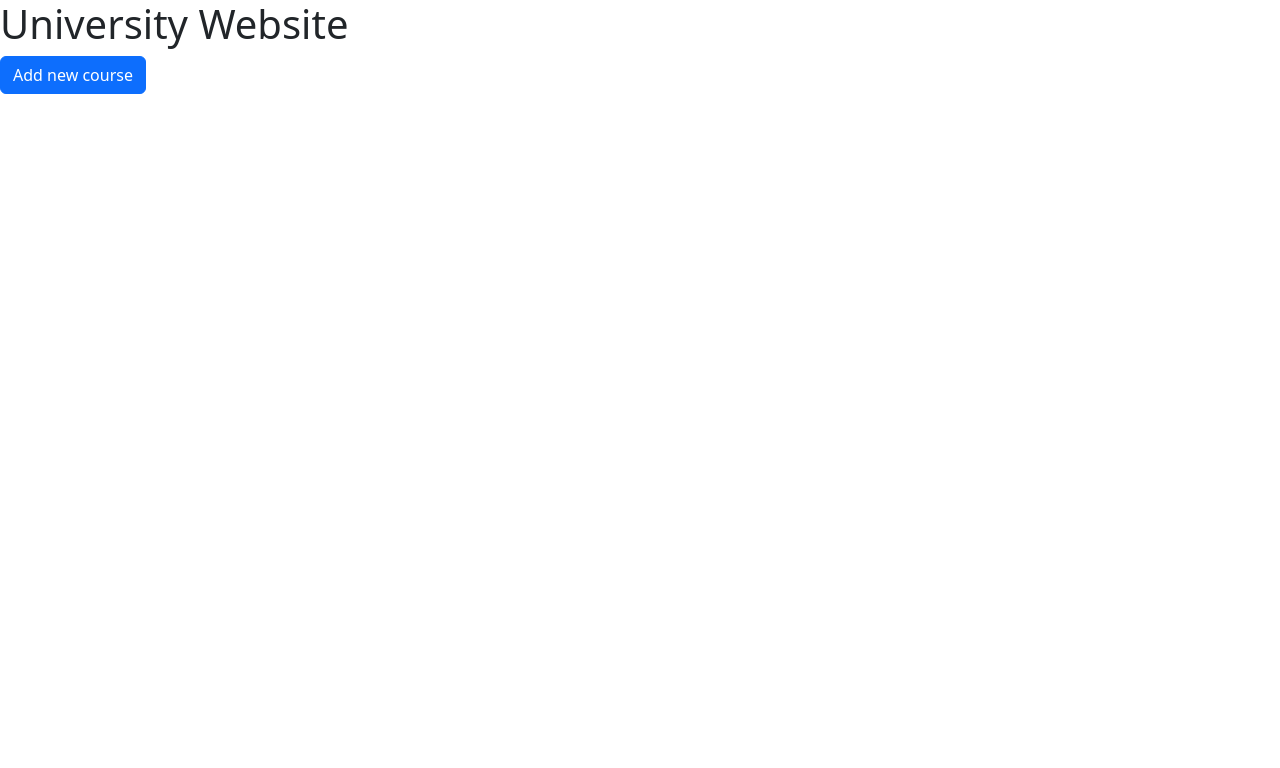
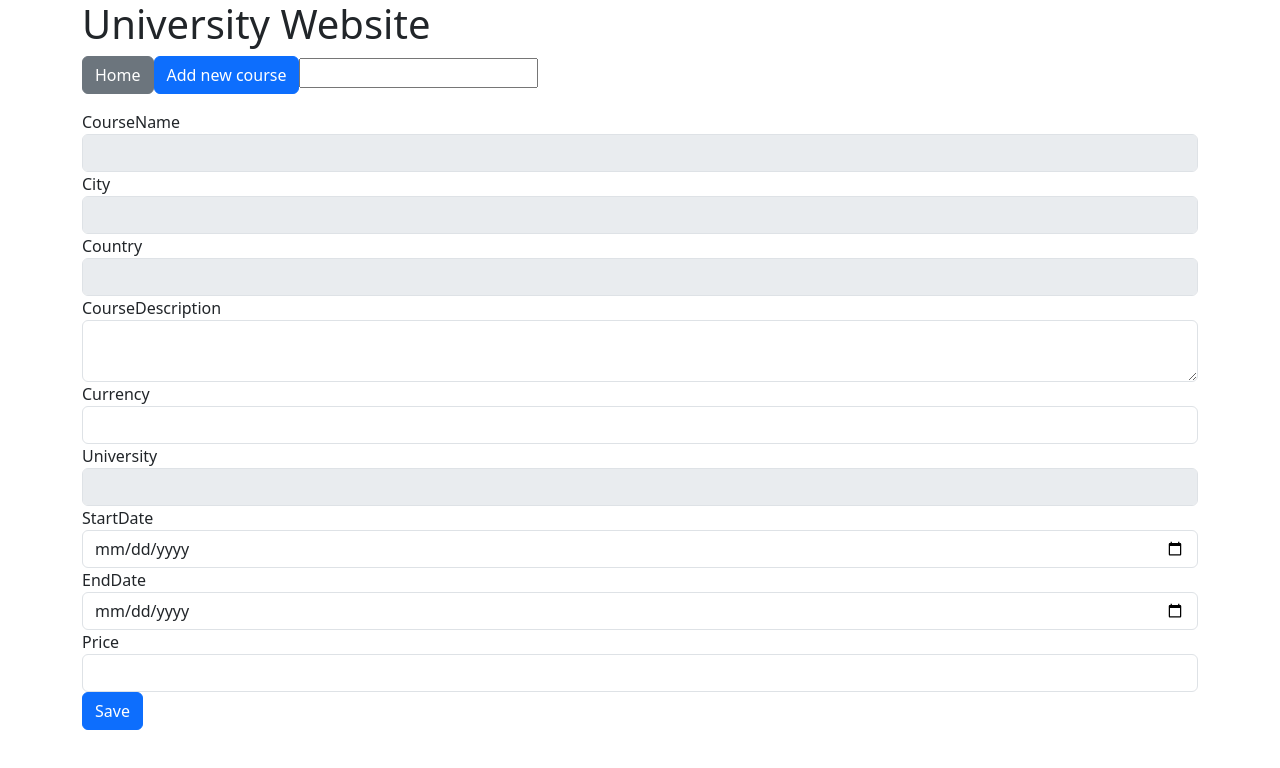
Before and after one commit to adilsaju/adcore-assignment, an Angular app in the folder client/: page /edit-course/1 in a window 1280 px wide. Before the commit this address led to /. Shown: the top 768 px of the page. Built offline with nearby package versions, Linux system fonts and the light colour scheme; no server answers.

Commit message:
edit c done

```diff
--- a/client/src/app/app.component.html
+++ b/client/src/app/app.component.html
@@ -1,6 +1,13 @@
-<div>
+<div class="container">
   <h1>University Website</h1>
-  <button class="btn btn-primary" (click)="navigateToAddCourse()">Add new course</button>
+
+  <div>
+    <button class="btn btn-secondary" (click)="navigateToHome()">Home</button>
+
+    <button class="btn btn-primary" (click)="navigateToAddCourse()">Add new course</button>
+
+    <input type="search" name="" id="">
+  </div>
 </div>
 
 
--- a/client/src/app/app.component.ts
+++ b/client/src/app/app.component.ts
@@ -17,4 +17,7 @@ export class AppComponent {
   navigateToAddCourse(): void {
     this.router.navigate(['/add-course']);
   }
+  navigateToHome(): void {
+    this.router.navigate(['/']);
+  }
 }
--- a/client/src/app/app.routes.ts
+++ b/client/src/app/app.routes.ts
@@ -5,5 +5,5 @@ import { CourseFormComponent } from './course-form/course-form.component';
 export const routes: Routes = [
     { path: '', component: CourseListComponent },
     { path: 'add-course', component: CourseFormComponent },
-    { path: 'edit-course', component: CourseFormComponent }
+    { path: 'edit-course/:id', component: CourseFormComponent }
 ];
--- a/client/src/app/course-form/course-form.component.html
+++ b/client/src/app/course-form/course-form.component.html
@@ -15,7 +15,8 @@
     </div>
     <div class="form-group">
         <label for="CourseDescription">CourseDescription</label>
-        <input id="CourseDescription" formControlName="CourseDescription" class="form-control" />
+        <textarea id="CourseDescription" formControlName="CourseDescription" class="form-control"></textarea>
+        <!-- <input  /> -->
     </div>
     <div class="form-group">
         <label for="Currency">Currency</label>
--- a/client/src/app/course-form/course-form.component.ts
+++ b/client/src/app/course-form/course-form.component.ts
@@ -36,18 +36,38 @@ export class CourseFormComponent {
   }
 
   ngOnInit(): void {
-    if (this.courseId) {
-      this.courseService.getCourseById(this.courseId).subscribe(course => {
-        this.courseForm.patchValue(course);
-      });
-    }
+    this.route.paramMap.subscribe(params => {
+      this.courseId = params.get('id');
+
+      if (this.courseId) {
+        console.log(" FOUND");
+
+        this.courseService.getCourseById(this.courseId).subscribe(course => {
+          this.courseForm.patchValue(course);
+        });
+
+      //only during edit disable
+      this.courseForm.get('City')?.disable();
+      this.courseForm.get('Country')?.disable();
+      this.courseForm.get('CourseName')?.disable();
+      this.courseForm.get('University')?.disable();
+
+      }
+      else{
+        console.log("NOT3 FOUND");
+
+      }
+    })
+
   }
 
   onSubmit(): void {
     if (this.courseForm.valid) {
-      const formData = this.courseForm.value;
+      // const formData = this.courseForm.value;
+      const formData = this.courseForm.getRawValue();
+
       if (this.courseId) {
-        this.courseService.updateCourse(formData).subscribe(() => {
+        this.courseService.updateCourse(this.courseId, formData).subscribe(() => {
           this.router.navigate(['/']);
         });
       } else {
--- a/client/src/app/course-list/course-list.component.html
+++ b/client/src/app/course-list/course-list.component.html
@@ -17,7 +17,7 @@
               <td>{{ course.Country }}</td>
               <td>{{ course.CourseName }}</td>
               <td>
-                <button class="btn btn-primary" (click)="editCourse()">Edit</button>
+                <button class="btn btn-primary" (click)="editCourse(course._id)">Edit</button>
                 <button class="btn btn-danger" (click)="deleteCourse(course._id)">Delete</button>
               </td>
             </tr>
--- a/client/src/app/course-list/course-list.component.ts
+++ b/client/src/app/course-list/course-list.component.ts
@@ -39,7 +39,7 @@ export class CourseListComponent {
     });
   }
 
-  editCourse(): void {
-    this.router.navigate(['/edit-course']);
+  editCourse(id: string): void {
+    this.router.navigate([`/edit-course/${id}`]);
   }
 }
--- a/client/src/app/course.service.ts
+++ b/client/src/app/course.service.ts
@@ -23,8 +23,11 @@ export class CourseService {
     return this.http.post(`${this.apiUrl}/create_course`, course);
   }
 
-  updateCourse(course: any): Observable<any> {
-    return this.http.put(`${this.apiUrl}/update_course`, course );
+  // updateCourse(course: any): Observable<any> {
+  //   return this.http.put(`${this.apiUrl}/update_course`, course );
+  // }
+  updateCourse(id: string, course: any): Observable<any> {
+    return this.http.put(`${this.apiUrl}/update_course`, { ...course, _id: id });
   }
 
   deleteCourse(id: string): Observable<any> {
```
